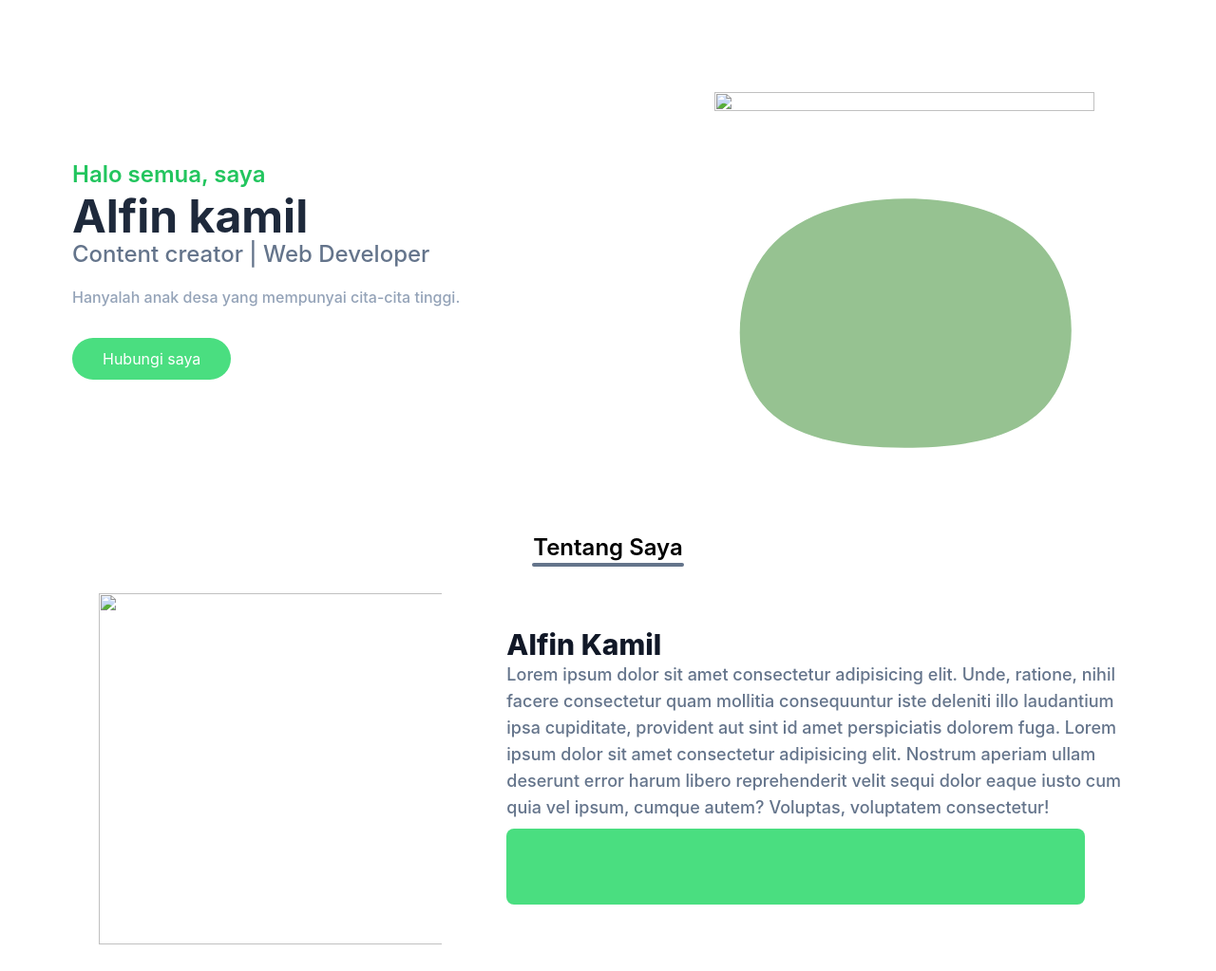
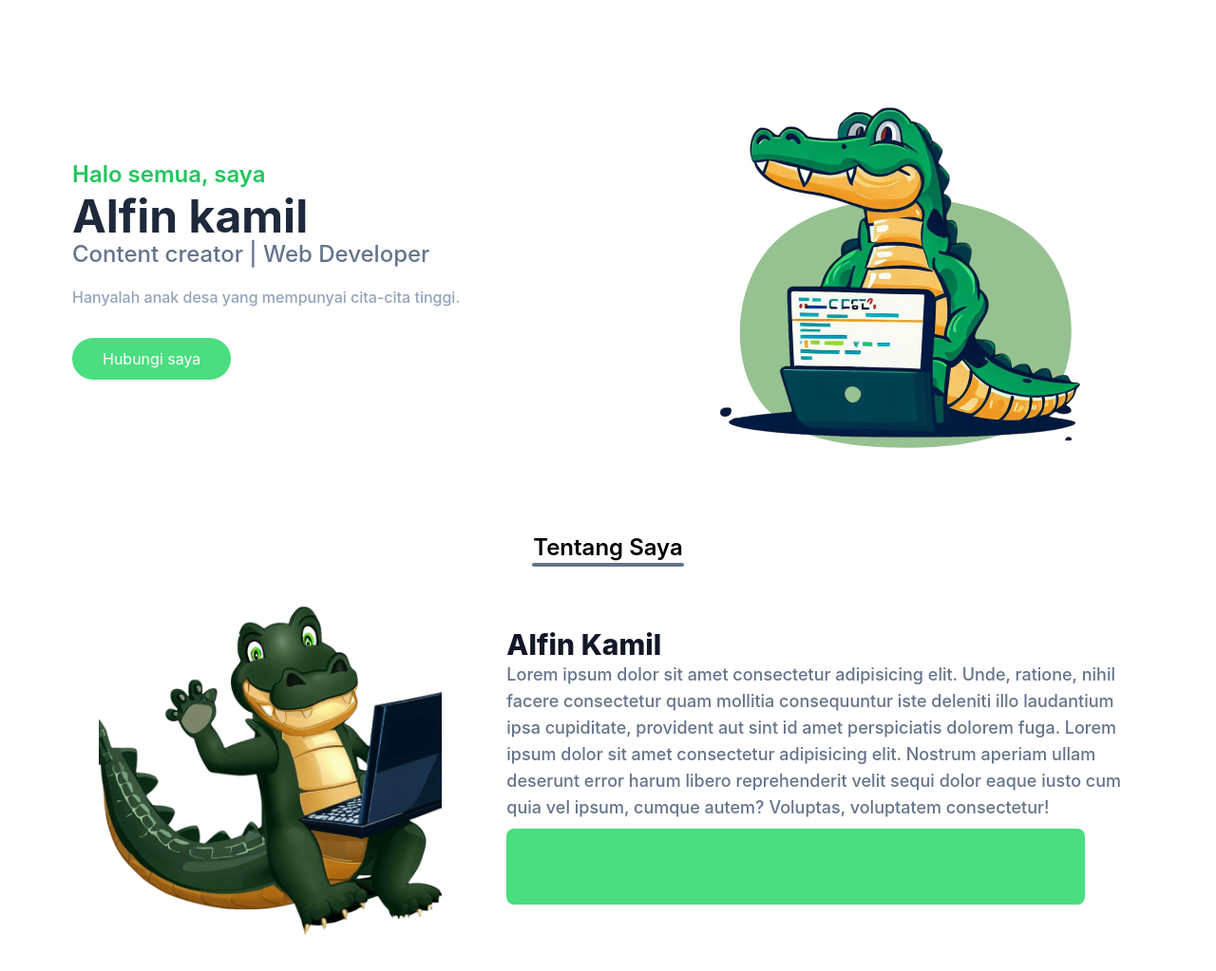
Before and after one commit to Alfin89/My_portofolio, a website: page dist/index.html in a window 1280 px wide. Shown: the part 83-1106 px from the top of the page at 95% size. Drawn offline with nearby package versions, Linux system fonts and the light colour scheme; files that its build step writes are made by us from their sources; the site is published under a folder, as on GitHub Pages, so addresses that start at the root find nothing.

Commit message:
directory

```diff
--- a/dist/index.html
+++ b/dist/index.html
@@ -59,7 +59,7 @@
         </div>
         <div class="w-full self-end px-4 lg:w-1/2">
           <div class="relative mt-10 lg:mt-9 lg:right-0">
-            <img src="/dist/image/logo1.png" width="400" height="400" alt="" class="max-w-full mx-auto ">
+            <img src="image/logo1.png" width="400" height="400" alt="" class="max-w-full mx-auto ">
             <span class="absolute -bottom-0 -z-10 left-1/2 -translate-x-1/2 md:scale-125">
               <svg width="300" height="300" viewBox="0 0 200 200" xmlns="http://www.w3.org/2000/svg">
                 <path fill="#96C291" d="M67.7,-34.8C81.4,-15.5,81.7,15.9,68.1,33.6C54.6,51.4,27.3,55.4,0.1,55.4C-27.2,55.4,-54.3,51.2,-67.5,33.7C-80.7,16.1,-80,-14.8,-66.4,-34.1C-52.8,-53.4,-26.4,-61,0.3,-61.2C27,-61.4,54.1,-54.1,67.7,-34.8Z" transform="translate(100 100) scale(1.2)" />
@@ -79,7 +79,7 @@
       <div class="grid lg:grid-cols-3 gap-4">
         <div class="w-full">
           <div class="relative mt-7 lg:ml-11">
-            <img src="/dist/image/logo.png" width="200" height="200" alt="" class="lg:ml-11 lg:w-[370px] lg:h-[370px] mx-auto">
+            <img src="image/logo.png" width="200" height="200" alt="" class="lg:ml-11 lg:w-[370px] lg:h-[370px] mx-auto">
           </div>
         </div>
         <div class="w-full lg:col-span-2">
@@ -97,6 +97,6 @@
     </div>
   </section>
   <!-- About section end -->
-  <script src="/dist/js/scripts.js"></script>
+  <script src="js/scripts.js"></script>
 </body>
 </html>
```
